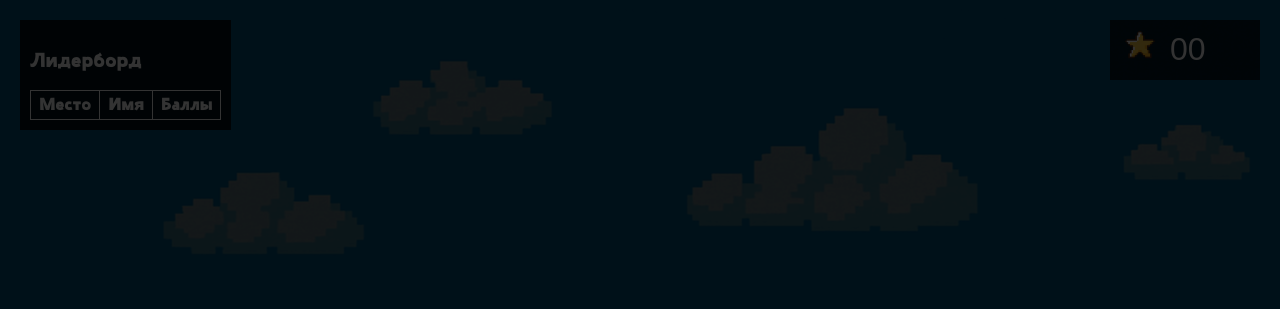
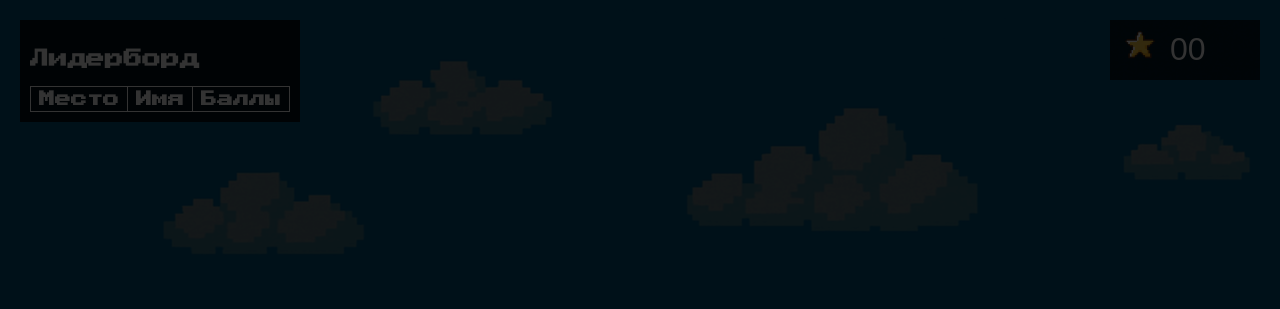
Before and after one commit to dstebnev/WeddinGame, a plain HTML site: page web/index.html in a window 1280 px wide. Shown: the top 309 px of the page. Drawn offline with Linux system fonts and the light colour scheme.

Commit message:
Поменял шрифт в лидерборде и на начальном экране

```diff
--- a/web/index.html
+++ b/web/index.html
@@ -8,8 +8,8 @@
         html, body { margin:0; padding:0; overflow:hidden; }
         canvas { display:block; background:#000; }
         @font-face {
-            font-family: 'CCRFBZSR';
-            src: url('fonts/CCRFBZSR.ttf') format('truetype');
+            font-family: 'PressStart2P-Regular';
+            src: url('fonts/PressStart2P-Regular.ttf') format('truetype');
         }
         #usernameOverlay {
             position:absolute;
@@ -22,7 +22,7 @@
             color:#fff;
             z-index:10;
             text-align:center;
-            font-family:'CCRFBZSR', sans-serif;
+            font-family:'PressStart2P-Regular', sans-serif;
         }
         #usernameOverlay h1{
             margin-bottom:20px;
@@ -41,7 +41,7 @@
             padding:10px;
             max-height:300px;
             overflow-y:auto;
-            font-family:'CCRFBZSR', sans-serif;
+            font-family:'PressStart2P-Regular', sans-serif;
         }
         #scoreboard.center {
             top:120px;
```
